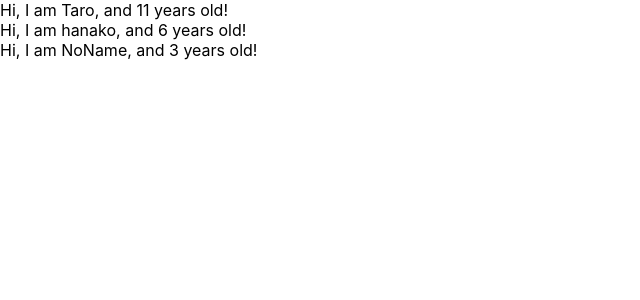
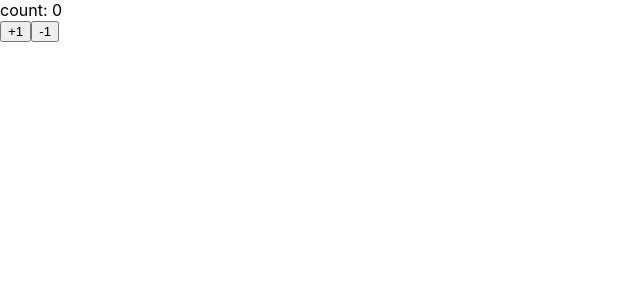
Before and after one commit to tetuyakouno/react-redux-crud-application, a React (Create React App) app: page / in a window 1280 px wide. Shown: the top 300 px of the page, without its empty margins (0-640 px from the left). Built offline with nearby package versions, Linux system fonts and the light colour scheme.

Commit message:
learn state and setState

```diff
--- a/src/App.js
+++ b/src/App.js
@@ -1,53 +1,29 @@
-import React from "react";
-import PropTypes from "prop-types";
+import React, { Component } from "react";
 
-// function App() {
-//   return (<h1>Hello, world!</h1>);
-// }
+const App = () => (<Counter></Counter>)
 
-// class App extends Component {
-//   render(){
-//     // const greeting = "Hi, Tom!"
-//     // const dom = <h1>{greeting}</h1>;
-//     // return dom;
-//     return(
-//       <React.Fragment>
-//         <label htmlFor="bar">bar</label>
-//         <input type="text" onChange={() => {console.log("I am clicked!")}} />
-//       </React.Fragment>
-//     )
-//   }
-// }
+class Counter extends Component {
+  constructor(props){
+    super(props)
+    this.state = { count: 0 }
+  }
 
-const App = () => {
-  const profiles = [
-    { name: "Taro", age: 11},
-    { name: "hanako", age: 6},
-    { name: "NoName", age: 3}
-  ]
-  return(
-    <div>
-      {
-        profiles.map((profile, index) => {
-          return <User name={profile.name} age={profile.age} key={index} />
-        })
-      }
-    </div>
-  )
-}
+  handlePlusButton = () => {
+    this.setState({count: this.state.count + 1 })
+  }
+  handleMinusButton = () => {
+    this.setState({count:this.state.count -1 })
+  }
 
-const User = (props) => {
-  return <div>Hi, I am {props.name}, and {props.age} years old! </div>
-}
-
-User.propTypes = {
-  name: PropTypes.string,
-  age: PropTypes.number.isRequired
-}
-
-User.defaultProps = {
-  name: "N/A" ,
-  age: 0
+  render() {
+    return(
+      <React.Fragment>
+        <div>count: { this.state.count }</div>
+        <button onClick={this.handlePlusButton}>+1</button>
+        <button onClick={this.handleMinusButton}>-1</button>
+      </React.Fragment>
+    )
+  }
 }
 
 export default App;
```
